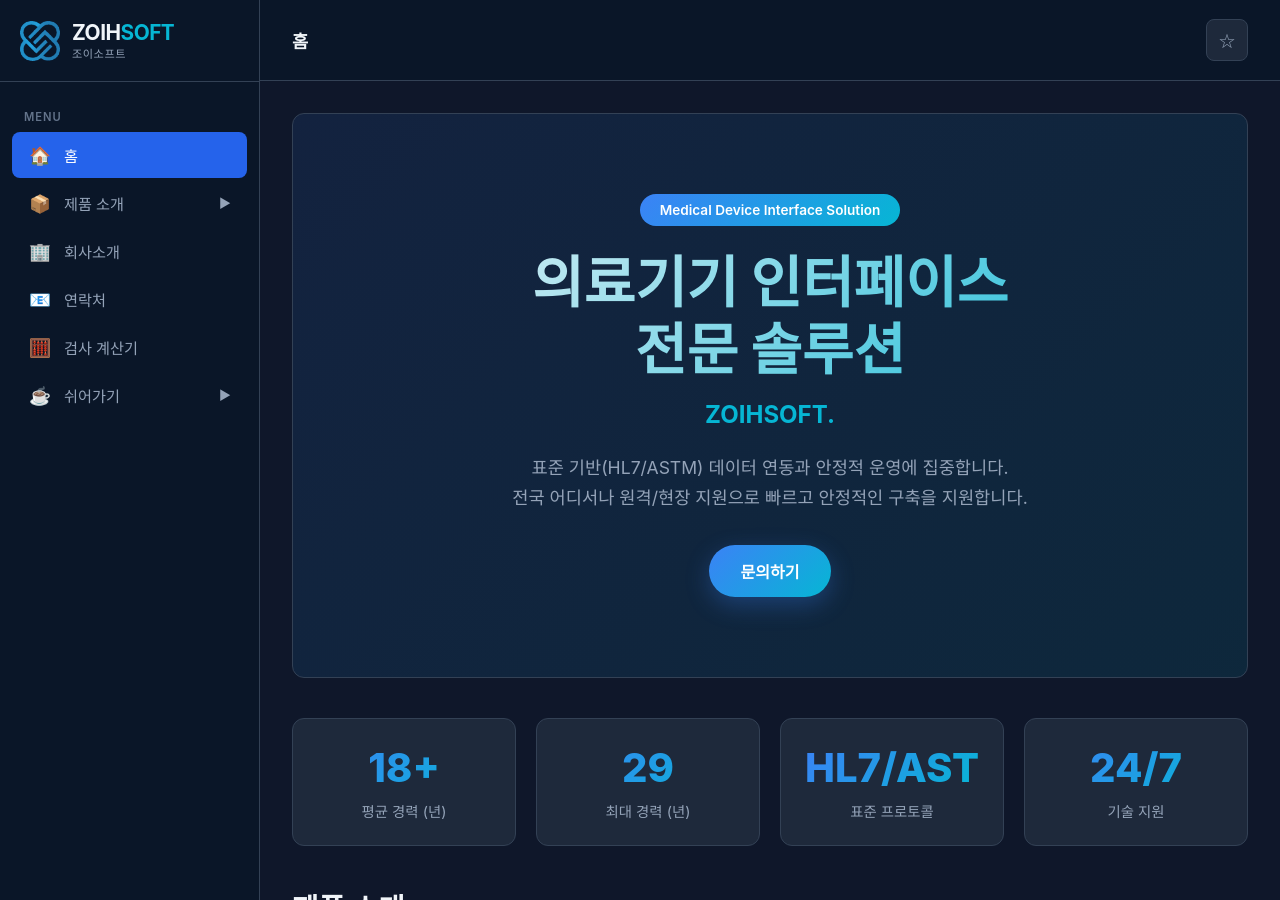
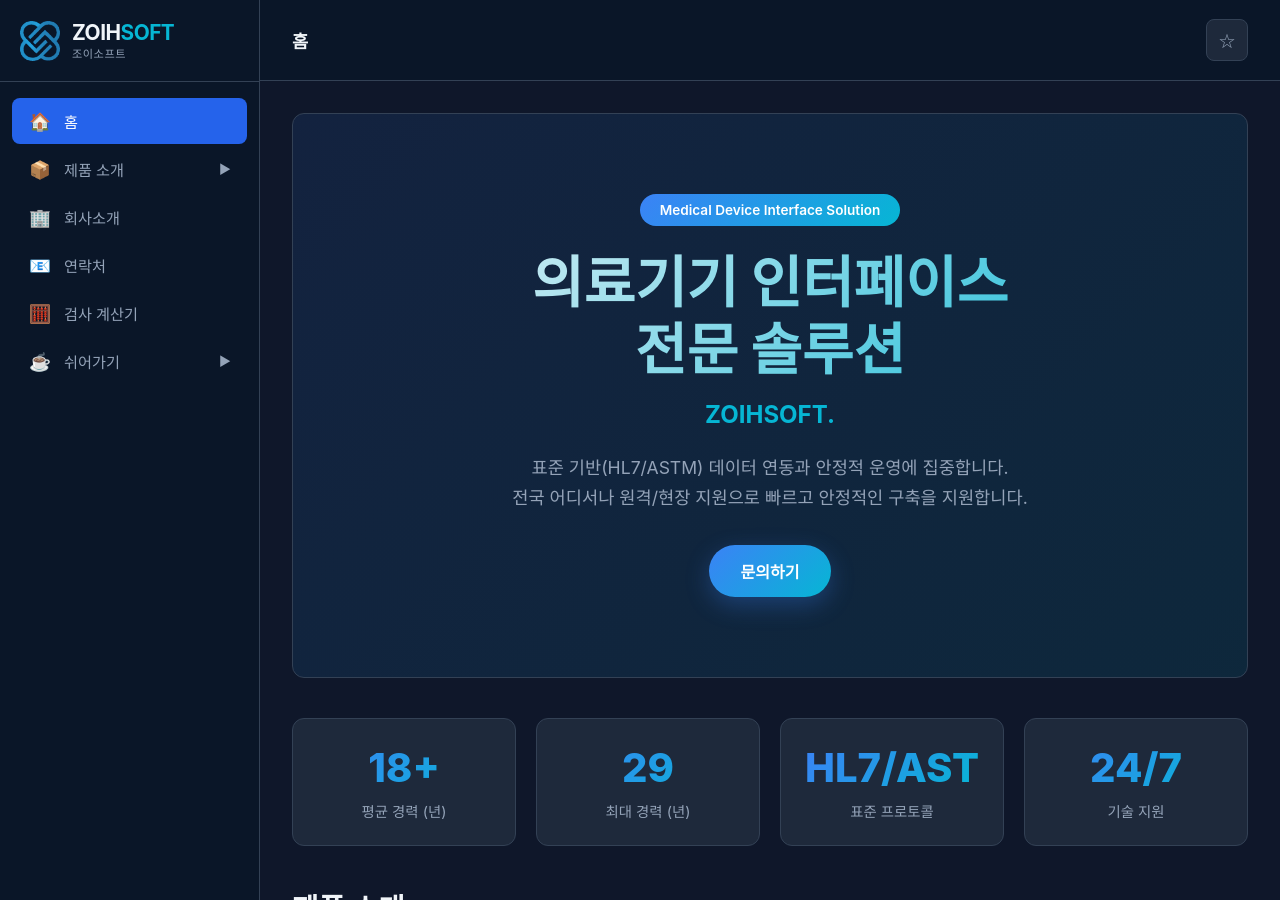
Before and after one commit to zoih-kihyun/zoih.github.io, a Jekyll site: the page built from index.md, in a window 1280 px wide and 900 px high. Built offline with Jekyll 4.4.1, drawn with Linux system fonts in a browser that asks for light colours.

Commit message:
사이드바 Menu 텍스트 삭제
🤖 Generated with [Claude Code](https://claude.com/claude-code)

Co-Authored-By: Claude Opus 4.5 <noreply@anthropic.com>

```diff
--- a/_layouts/default.html
+++ b/_layouts/default.html
@@ -712,8 +712,6 @@
 
             <nav class="sidebar-nav">
                 <div class="nav-section">
-                    <div class="nav-section-title">Menu</div>
-
                     <a class="nav-item active" data-page="home" onclick="showPage('home')">
                         <span class="nav-item-icon">🏠</span>
                         <span>홈</span>
```
